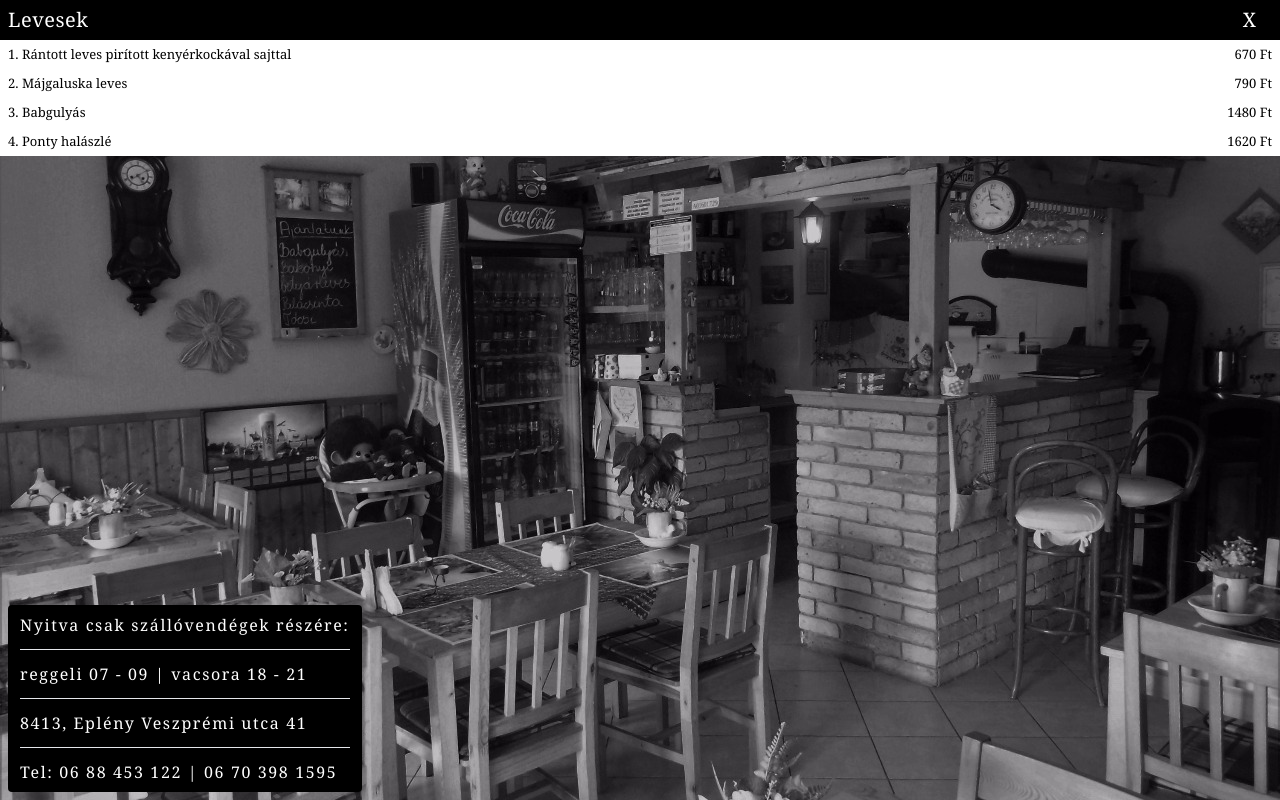
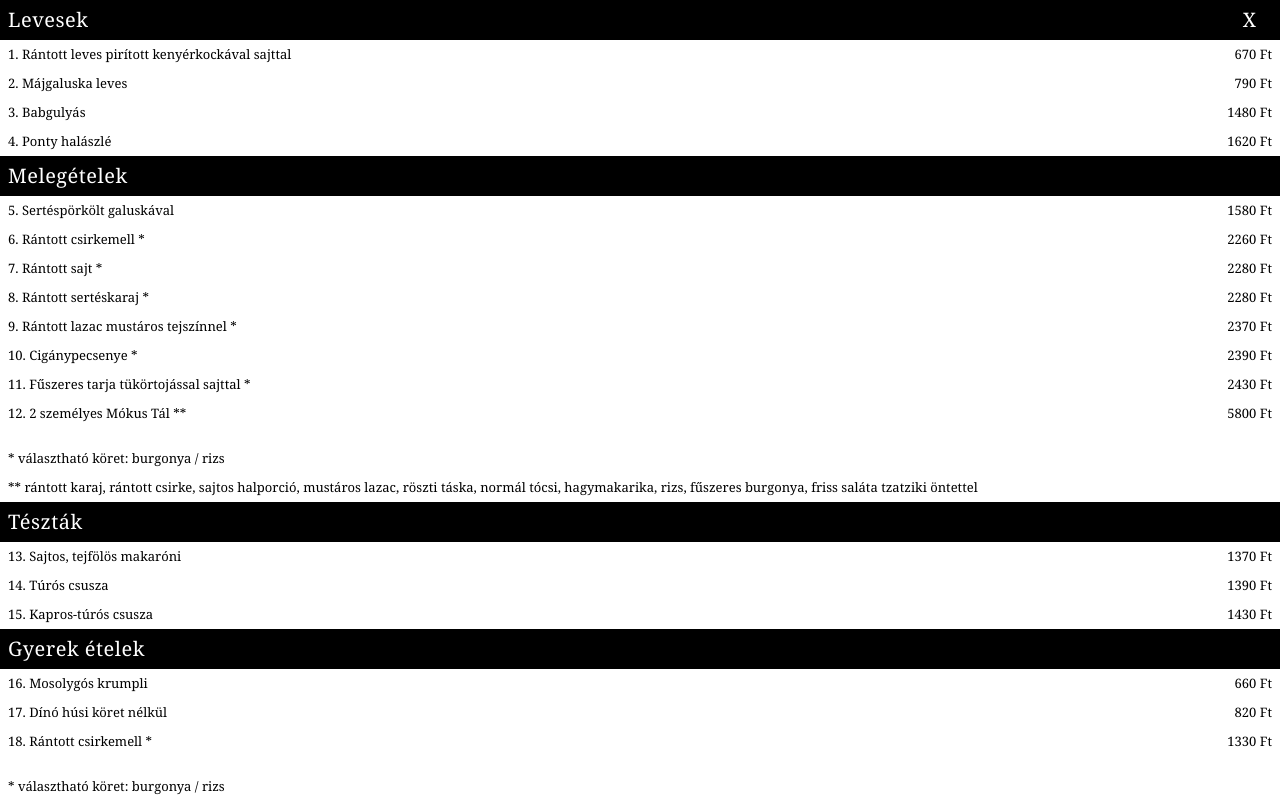
Before and after one commit to xdevtomix/mokus, a React (Vite) app: page / in a window 1280 px wide. Both pictures are taken after a click on the button "Étlap". Built offline with nearby package versions, Linux system fonts and the light colour scheme.

Commit message:
menu work 6

```diff
--- a/public/sw-mokus.js
+++ b/public/sw-mokus.js
@@ -1,7 +1,7 @@
 
 const ServiceWorkerGlobalScope = this;
 const cacheNameBasis = 'mokus';
-const version = '21.09.17.2';
+const version = '21.09.17.3';
 const cacheName = `${cacheNameBasis}-v${version}`;
 const urlsToCache = [
     './images/mokusbufe_bw_64_64.png',
--- a/src/assets/translations.json
+++ b/src/assets/translations.json
@@ -2,11 +2,53 @@
     "menuOpener" : {"hu" : "Étlap", "en" : "Menu"},
     "openFor" : {"hu" : "Nyitva csak szállóvendégek részére:", "en" : "Open for our guests only:"},
     "openWhen" : {"hu" : "reggeli 07 - 09 | vacsora 18 - 21", "en" : "breakfast 07 - 09 | dinner 18 - 21"},
-    "dishes" : {
-        "soups" : {"hu" : "Levesek", "en" : "Soups"},
-        "1" : {"hu" : "1. Rántott leves pirított kenyérkockával sajttal", "en" : "1. Caraway seed soup with croutons and cheese", "price" : "670 Ft"},
-        "2" : {"hu" : "2. Májgaluska leves", "en" : "2. Liver dumpling soup", "price" : "790 Ft"},
-        "3" : {"hu" : "3. Babgulyás", "en" : "3. Bean goulash", "price" : "1480 Ft"},
-        "4" : {"hu" : "4. Ponty halászlé", "en" : "4. Fisherman’s carp soup", "price" : "1620 Ft"}
-    }
+    "dishes" : [
+        {"id" : "soups", "role" : "header", "hu" : "Levesek", "en" : "Soups"},
+        {"id" : "1", "role" : "dish", "hu" : "Rántott leves pirított kenyérkockával sajttal", "en" : "Caraway seed soup with croutons and cheese", "price" : "670 Ft"},
+        {"id" : "2", "role" : "dish", "hu" : "Májgaluska leves", "en" : "Liver dumpling soup", "price" : "790 Ft"},
+        {"id" : "3", "role" : "dish", "hu" : "Babgulyás", "en" : "Bean goulash", "price" : "1480 Ft"},
+        {"id" : "4", "role" : "dish", "hu" : "Ponty halászlé", "en" : "Fisherman’s carp soup", "price" : "1620 Ft"},
+
+        {"id" : "hotDishes", "role" : "header", "hu" : "Melegételek", "en" : "Hot dishes"},
+		{"id" : "5", "role" : "dish", "hu" : "Sertéspörkölt galuskával", "en" : "Pork stew with spaetzle", "price" : "1580 Ft"},
+		{"id" : "6", "role" : "dish", "hu" : "Rántott csirkemell *", "en" : "Breaded chicken breast *", "price" : "2260 Ft"},
+		{"id" : "7", "role" : "dish", "hu" : "Rántott sajt *", "en" : "Breaded cheese *", "price" : "2280 Ft"},
+		{"id" : "8", "role" : "dish", "hu" : "Rántott sertéskaraj *", "en" : "Breaded pork loin steak *", "price" : "2280 Ft"},
+		{"id" : "9", "role" : "dish", "hu" : "Rántott lazac mustáros tejszínnel *", "en" : "Breaded salmon filled with mustard cream *", "price" : "2370 Ft"},
+		{"id" : "10", "role" : "dish", "hu" : "Cigánypecsenye *", "en" : "Gypsy pork stake *", "price" : "2390 Ft"},
+		{"id" : "11", "role" : "dish", "hu" : "Fűszeres tarja tükörtojással sajttal *", "en" : "Spicy pork shoulder cutlet, fried egg, cheese *", "price" : "2430 Ft"},
+		{"id" : "12", "role" : "dish", "hu" : "2 személyes Mókus Tál **", "en" : "Squirrel Platter for 2 **", "price" : "5800 Ft"},
+        {"id" : "hotDishesSeparator", "role" : "separator"},
+		{"id" : "hotDishesOptionalSideDish", "role" : "info", "hu" : "* választható köret: burgonya / rizs", "en" : "* side dish at choice: potato / rice"},
+		{"id" : "squirrel", "role" : "info",
+            "hu" : "** rántott karaj, rántott csirke, sajtos halporció, mustáros lazac, röszti táska, normál tócsi, hagymakarika, rizs, fűszeres burgonya, friss saláta tzatziki öntettel",
+			"en" : "** breaded pork loin steak, breaded chicken, cheese fish fillet, mustard salmon, rösti pocket, normal tochi /potato pancake/, onion rings, rice, seasoned roast potatoes, fresh salad with tzatziki dressing"
+		},
+
+        {"id" : "pasta", "role" : "header", "hu" : "Tészták", "en" : "Pasta"},
+        {"id" : "13", "role" : "dish", "hu" : "Sajtos, tejfölös makaróni", "en" : "Macaroni with cheese and sour cream", "price" : "1370 Ft"},
+		{"id" : "14", "role" : "dish", "hu" : "Túrós csusza", "en" : "Pasta with curd", "price" : "1390 Ft"},
+		{"id" : "15", "role" : "dish", "hu" : "Kapros-túrós csusza", "en" : "Pasta with dill curd", "price" : "1430 Ft"},
+
+		{"id" : "childrenSnacks", "role" : "header", "hu" : "Gyerek ételek", "en" : "Children’s snacks"},
+		{"id" : "16", "role" : "dish", "hu" : "Mosolygós krumpli", "en" : "Smiley potatoes", "price" : "660 Ft"},
+		{"id" : "17", "role" : "dish", "hu" : "Dínó húsi köret nélkül", "en" : "Dino nuggets without a side dish", "price" : "820 Ft"},
+		{"id" : "18", "role" : "dish", "hu" : "Rántott csirkemell *", "en" : "Breaded chicken breast *", "price" : "1330 Ft"},
+        {"id" : "childrenSnacksSeparator", "role" : "separator"},
+		{"id" : "childrenSnacksOptionalSideDish", "role" : "info", "hu" : "* választható köret: burgonya / rizs", "en" : "* side dish at choice: potato / rice"},
+
+		{"id" : "tochis", "role" : "header", "hu" : "XL Tócsik", "en" : "XL Tochis (potato pancakes)"},
+		{"id" : "19", "role" : "dish", "hu" : "Natúr tócsi", "en" : "Plain tochi", "price" : "990 Ft"},
+		{"id" : "20", "role" : "dish", "hu" : "Tócsi fokhagymás tejfölös öntettel", "en" : "Tochi with garlic sour cream sauce", "price" : "1340 Ft"},
+		{"id" : "21", "role" : "dish", "hu" : "Sajtos tejfölös tócsi", "en" : "Tochi with cheese and sour cream", "price" : "1670 Ft"},
+		{"id" : "22", "role" : "dish", "hu" : "Túrós tepertős tejfölös tócsi", "en" : "Tochi with curd, cracklings and sour cream", "price" : "1850 Ft"},
+		{"id" : "23", "role" : "dish", "hu" : "Baconos tócsi", "en" : "Tochi with bacon", "price" : "1880 Ft"},
+		{"id" : "24", "role" : "dish", "hu" : "Pörköltes tócsi", "en" : "Stew wrapped in tochi", "price" : "1880 Ft"},
+		{"id" : "25", "role" : "dish", "hu" : "Gyrosos tócsi", "en" : "Gyros tochi", "price" : "1910 Ft"},
+		{"id" : "26", "role" : "dish", "hu" : "Cigánypecsenye tócsi ágyon", "en" : "Gypsy pork stake on tochi bed", "price" : "2320 Ft"},
+
+		{"id" : "gyrosDishes", "role" : "header", "hu" : "Gyros ételek", "en" : "Gyros dishes"},
+		{"id" : "27", "role" : "dish", "hu" : "Gyros saláta", "en" : "Gyros salad", "price" : "1490 Ft"},
+		{"id" : "28", "role" : "dish", "hu" : "Gyros tál", "en" : "Gyros plate", "price" : "1590 Ft"}
+    ]
 }
--- a/src/components/Menu.jsx
+++ b/src/components/Menu.jsx
@@ -51,26 +51,21 @@ export default function Menu({ translations, language, isMenuOpen, setIsMenuOpen
             transform ${isMenuOpen ? 'translate-y-0' : 'translate-y-full'}
         `}>
             <div>
-                <div className="bg-black">
-                    <MenuItem>
-                        <h1 className="text-white text-xl leading-6 tracking-wide">{translations.dishes.soups[language]}</h1>
-                        <button className="text-white text-xl leading-6 cursor-pointer outline-none select-none mr-4" onClick={() => setIsMenuOpen(false)}>X</button>
-                    </MenuItem>
-                </div>
-                <div className="bg-white">
-                    <MenuItem>
-                        <span>{translations.dishes['1'][language]}</span><span>{translations.dishes['1'].price}</span>
-                    </MenuItem>
-                    <MenuItem>
-                        <span>{translations.dishes['2'][language]}</span><span>{translations.dishes['2'].price}</span>
-                    </MenuItem>
-                    <MenuItem>
-                        <span>{translations.dishes['3'][language]}</span><span>{translations.dishes['3'].price}</span>
-                    </MenuItem>
-                    <MenuItem>
-                        <span>{translations.dishes['4'][language]}</span><span>{translations.dishes['4'].price}</span>
-                    </MenuItem>
-                </div>
+                {translations.dishes.map((item) => {
+                    return (
+                        <MenuItem key={item.id} role={item.role}>
+                            {item.role === 'header' && (
+                                <>
+                                    <h1 className="text-white text-xl leading-6 tracking-wide">{item[language]}</h1>
+                                    {item.id === 'soups' && <button className="text-white text-xl leading-6 cursor-pointer outline-none select-none mr-4" onClick={() => setIsMenuOpen(false)}>X</button>}
+                                </>
+                            )}
+                            {item.role === 'dish' && <><span>{`${item.id}. ${item[language]}`}</span><span>{item.price}</span></>}
+                            {item.role === 'info' && <><span>{item[language]}</span><span></span></>}
+                            {item.role === 'separator' && <><span></span><span></span></>}
+                        </MenuItem>
+                    );
+                })}
             </div>
         </div>
     );
--- a/src/components/MenuItem.jsx
+++ b/src/components/MenuItem.jsx
@@ -1,8 +1,12 @@
 import React from "react";
 
-export default function MenuItem({children}) {
+export default function MenuItem({role, children}) {
     return (
-        <div className="flex justify-between items-center p-2 text-[13px] leading-[13px] text-black">
+        <div className={`
+            flex justify-between items-center
+            p-2 text-[13px] leading-[13px] text-black
+            ${role === 'header' ? 'bg-black' : 'bg-white'}
+        `}>
             {children}
         </div>
     );
```
